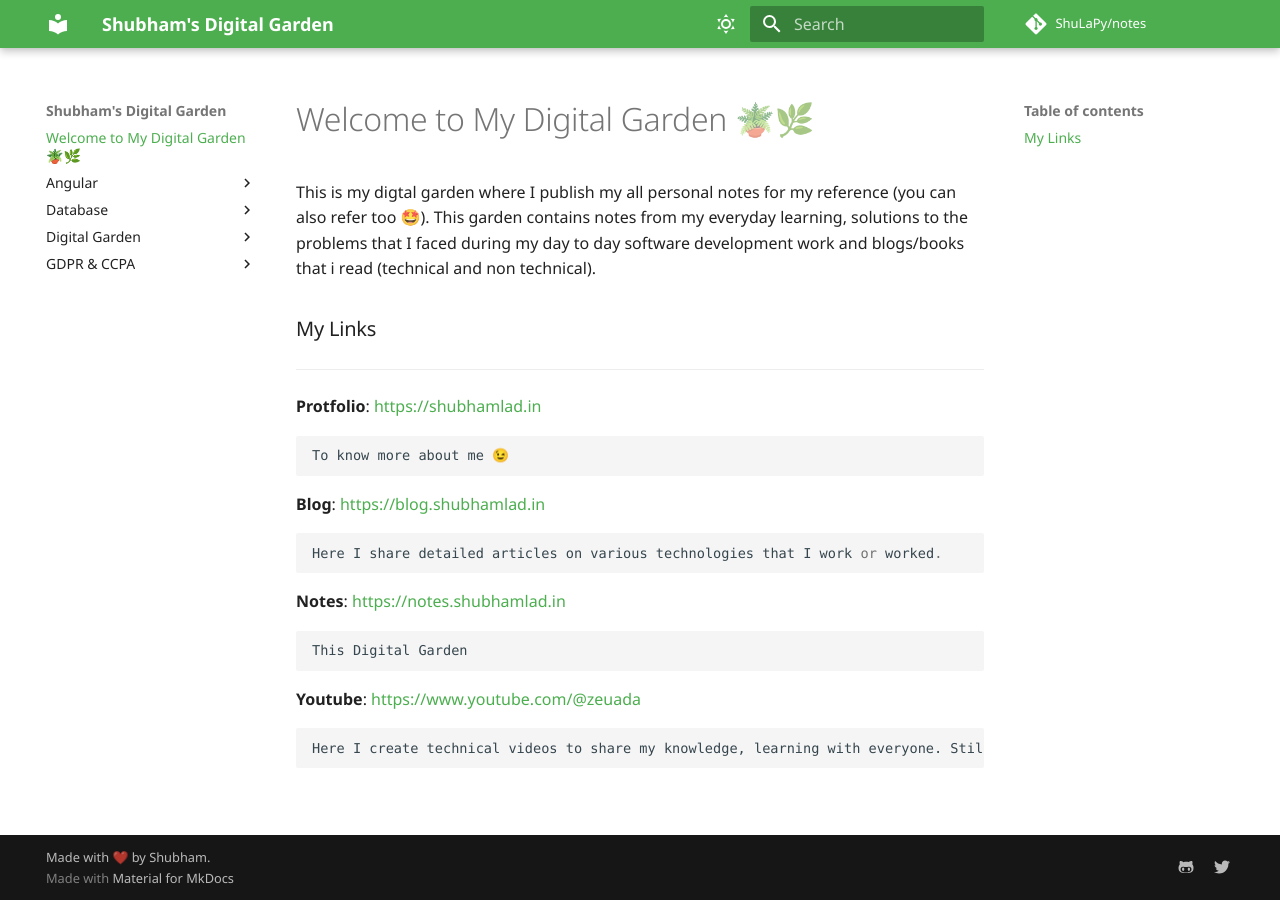
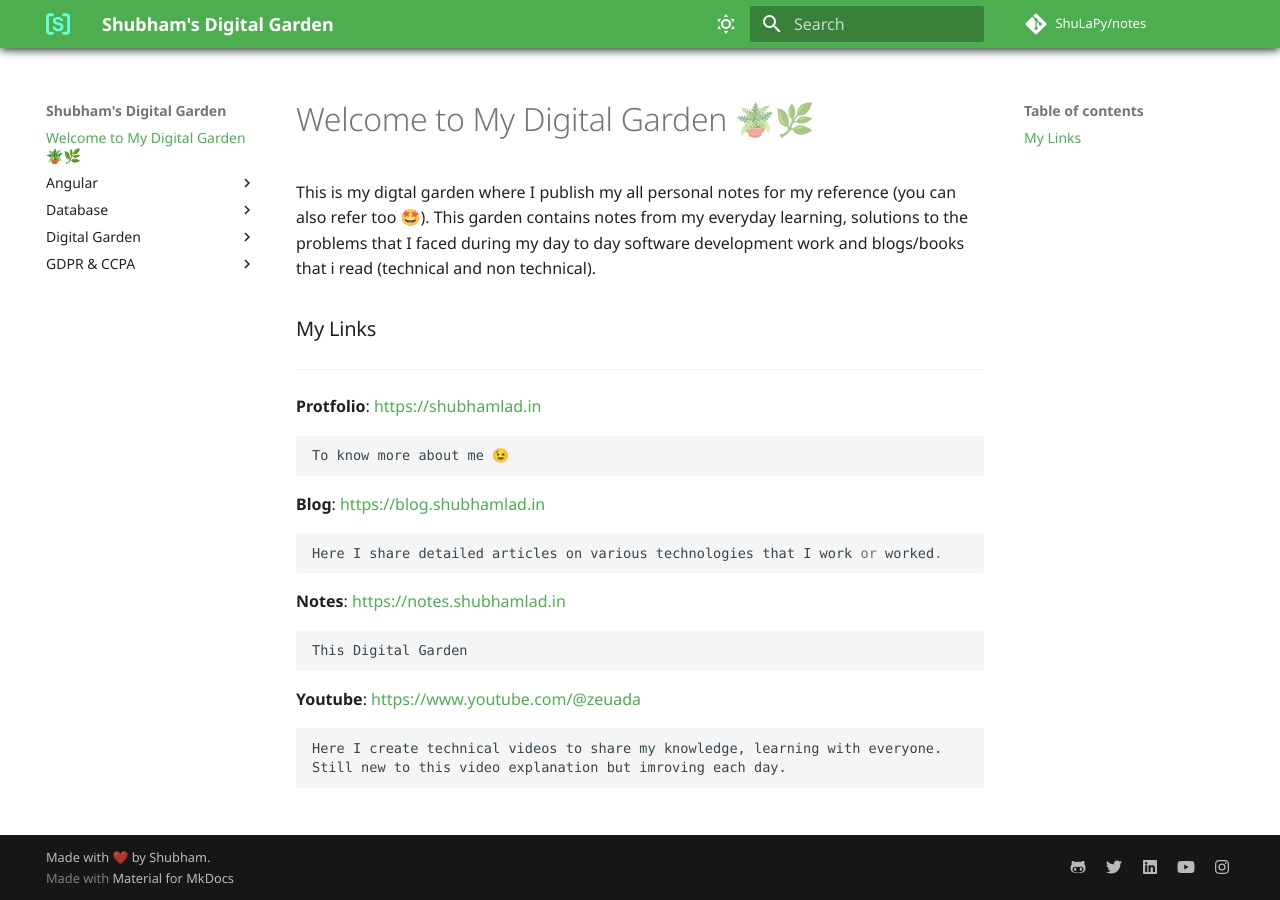
Before and after one commit to ShuLaPy/notes, an MkDocs documentation site: the page built from Obsidian Notes/index.md, in a window 1280 px wide. Built offline with MkDocs 1.6.1 and Material for MkDocs 9.7.7, drawn with Linux system fonts in a browser that asks for light colours; some web fonts are replaced; comment, search, counter and statistics services are not loaded.

Commit message:
feat: change theme

```diff
--- /dev/null
+++ b/Obsidian Notes/assets/stylesheets/extra.css
@@ -0,0 +1,24 @@
+:root {
+  --md-primary-fg-color: #0a192f;
+  --md-typeset-a-color: #64FFDA;
+  --md-accent-fg-color: #64FFDA;
+}
+
+[data-md-color-scheme="slate"] {
+  --md-hue: 216;
+  --md-footer-bg-color: #020c1b;
+  --md-footer-bg-color--dark: #000000;
+}
+
+.md-header {
+  box-shadow: 0px 1px 10px #000 !important;
+}
+
+.md-header__button:hover {
+  opacity: 1 !important;
+  color: #64FFDA !important;
+}
+
+code {
+  white-space: pre-wrap;
+}
--- a/mkdocs.yml
+++ b/mkdocs.yml
@@ -10,6 +10,8 @@
 
 theme:
   name: material
+  logo: assets/images/logo.svg
+  favicon: assets/images/favicon.png
   custom_dir: overrides
   palette:
     - media: "(prefers-color-scheme: light)"
@@ -57,6 +59,12 @@
       link: https://github.com/ShuLaPy
     - icon: fontawesome/brands/twitter
       link: https://twitter.com/ShuLaPy_
+    - icon: fontawesome/brands/linkedin
+      link: https://www.linkedin.com/in/shubhamlad/
+    - icon: fontawesome/brands/youtube
+      link: https://www.youtube.com/@zeuada
+    - icon: fontawesome/brands/instagram
+      link: https://www.instagram.com/shubhintech/
 
 markdown_extensions:
   - admonition
@@ -75,4 +83,4 @@
       permalink: true
 
 extra_css:
-  - stylesheets/extra.css
+  - assets/stylesheets/extra.css
```
Also changed, not shown: Obsidian Notes/assets/images/favicon.png (added), Obsidian Notes/assets/images/logo.svg (added), 3 other files.
